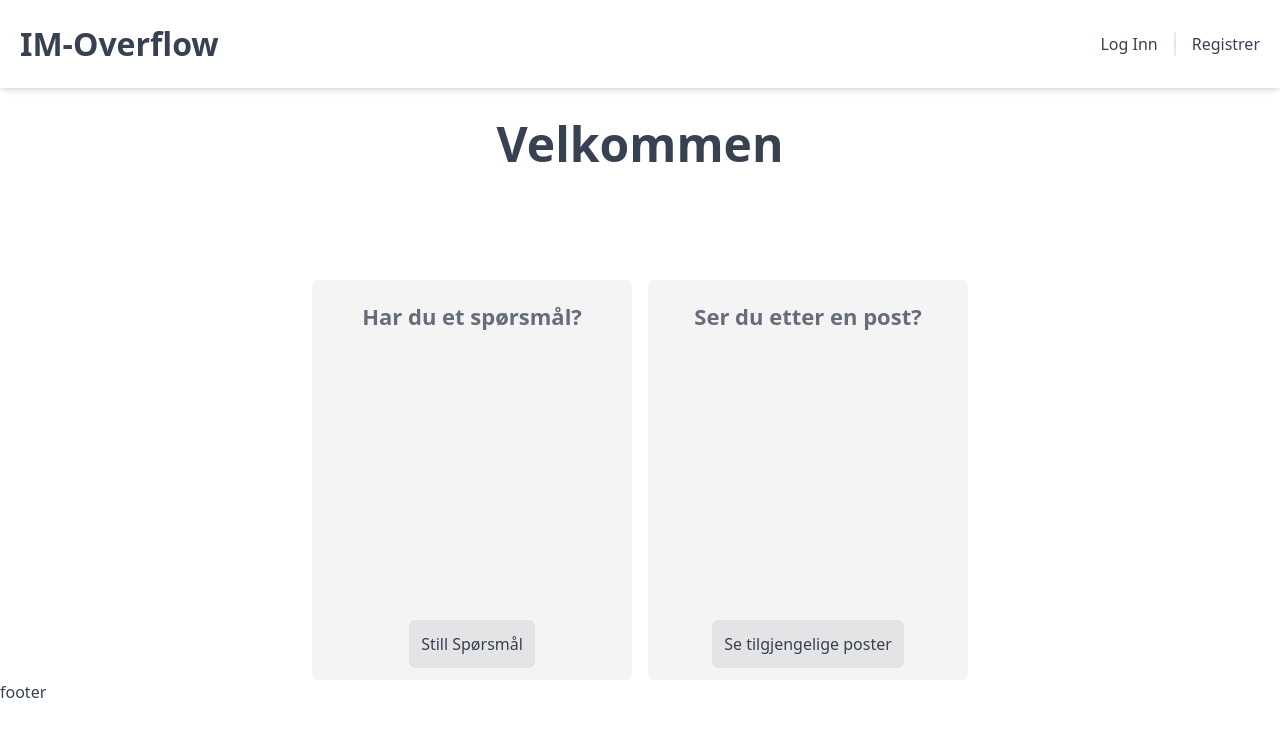
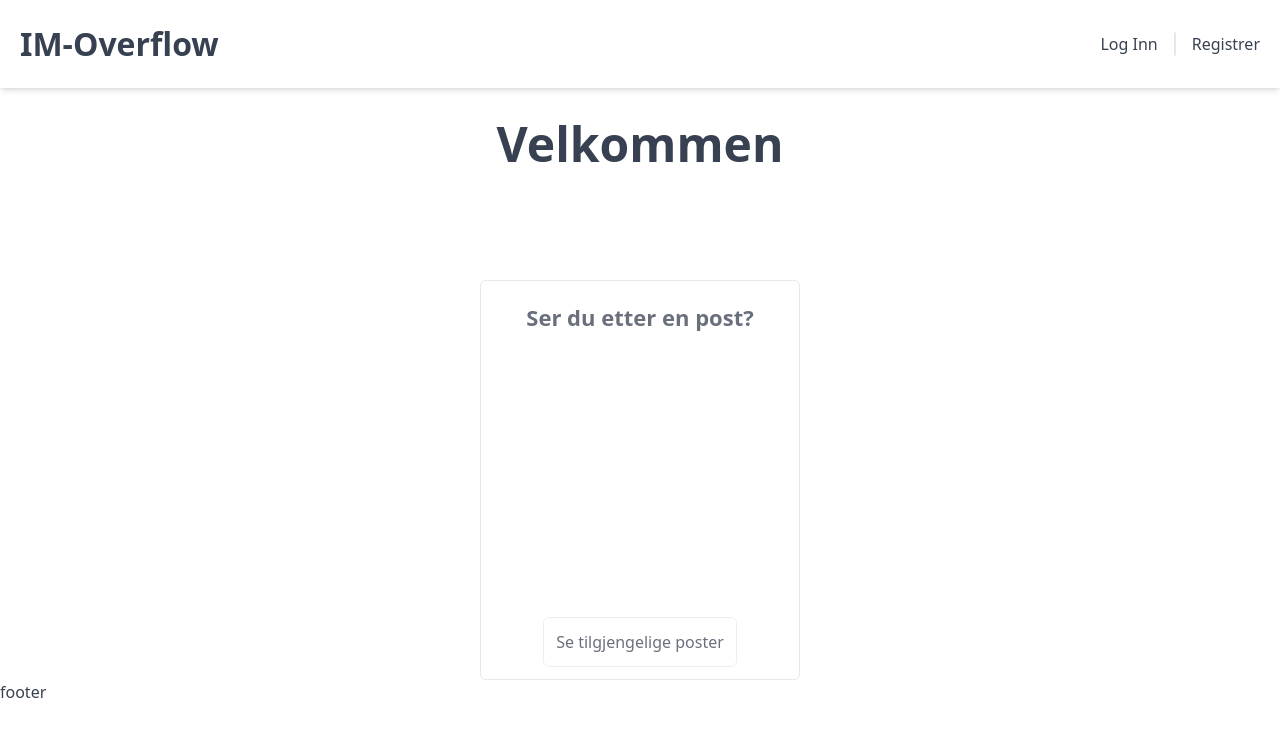
Before and after one commit to Elvinos33/im-overflow, a Nuxt app: page / in a window 1280 px wide. Shown: the top 736 px of the page. Built offline with nearby package versions, Linux system fonts and the light colour scheme.

Commit message:
Changed styles

```diff
--- a/pages/index.vue
+++ b/pages/index.vue
@@ -7,13 +7,13 @@
     <div class="w-full flex flex-col items-center justify-center gap-20 h-max">
       <p class="text-center text-[3rem] font-bold p-5">Velkommen</p>
       <div class="flex gap-4 gap-4">
-        <div class="bg-zinc-100 dark:bg-zinc-800 w-[20rem] h-[25rem] rounded-md flex flex-col justify-between items-center group hover:brightness-90 dark:hover:brightness-105">
-          <p class="text-center w-full p-5 font-bold text-[22px] opacity-75 group-hover:opacity-90">Har du et spørsmål?</p>
-          <button class="p-3 mb-3 rounded-md bg-zinc-200 dark:bg-zinc-600 hover:brightness-125 dark:hover:brightness-125">Still Spørsmål</button>
-        </div>
-        <div class="bg-zinc-100 dark:bg-zinc-800 w-[20rem] h-[25rem] rounded-md flex flex-col justify-between items-center transition group hover:brightness-90 dark:hover:brightness-105">
-          <p class="text-center w-full p-5 font-bold text-[22px] group-hover:opacity-90 opacity-75 ">Ser du etter en post?</p>
-          <button class="p-3 mb-3 rounded-md bg-zinc-200 dark:bg-zinc-600 hover:brightness-125 dark:hover:brightness-125">Se tilgjengelige poster</button>
+        <div class="border w-[20rem] h-[25rem] rounded-md flex flex-col justify-between items-center transition group">
+          <p class="text-center w-full p-5 font-bold text-[22px] opacity-75 ">
+            Ser du etter en post?
+          </p>
+          <button class="p-3 mb-3 rounded-md border opacity-75 hover:brightness-125 hover:opacity-100 dark:hover:bg-zinc-900">
+            Se tilgjengelige poster
+          </button>
         </div>
       </div>
     </div>
```
